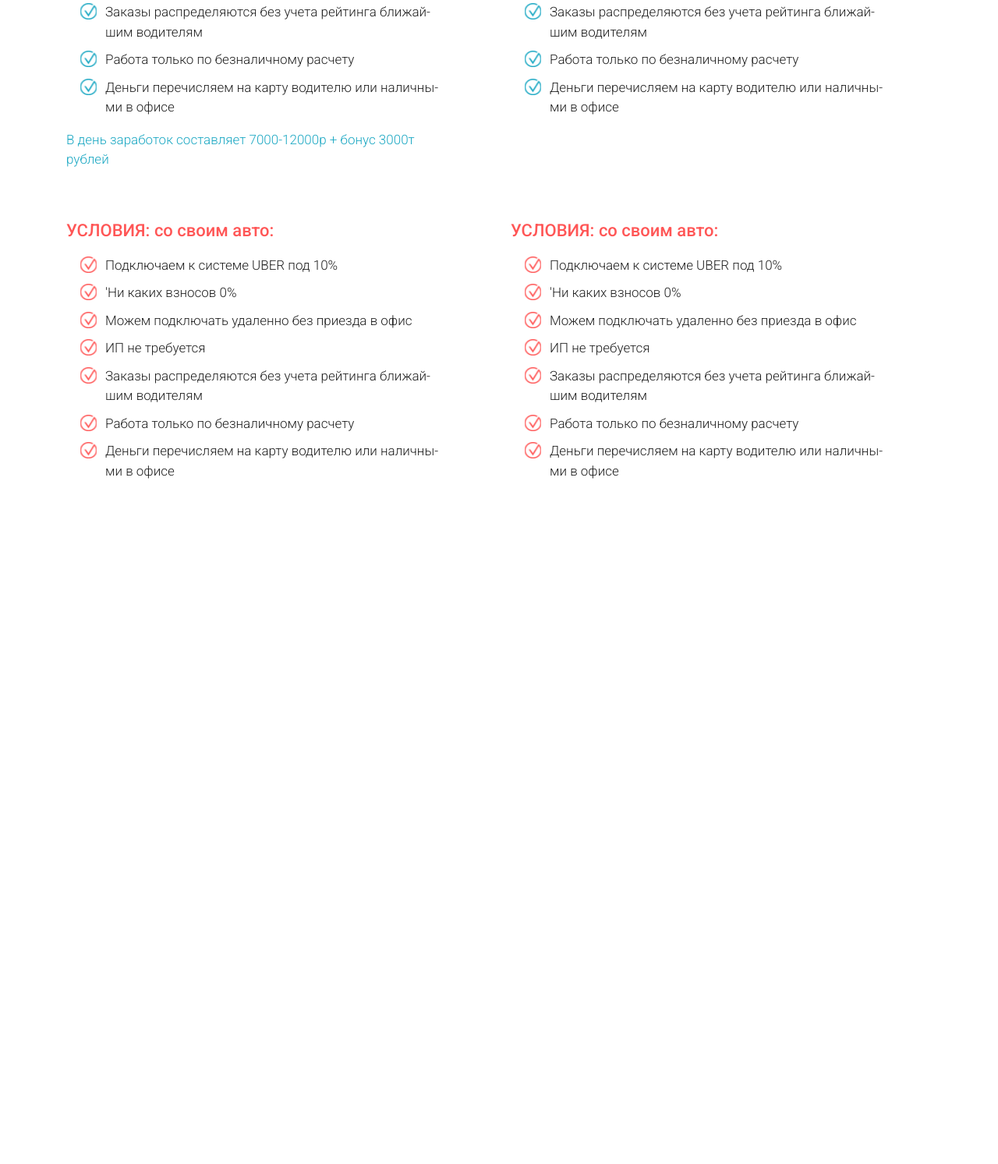
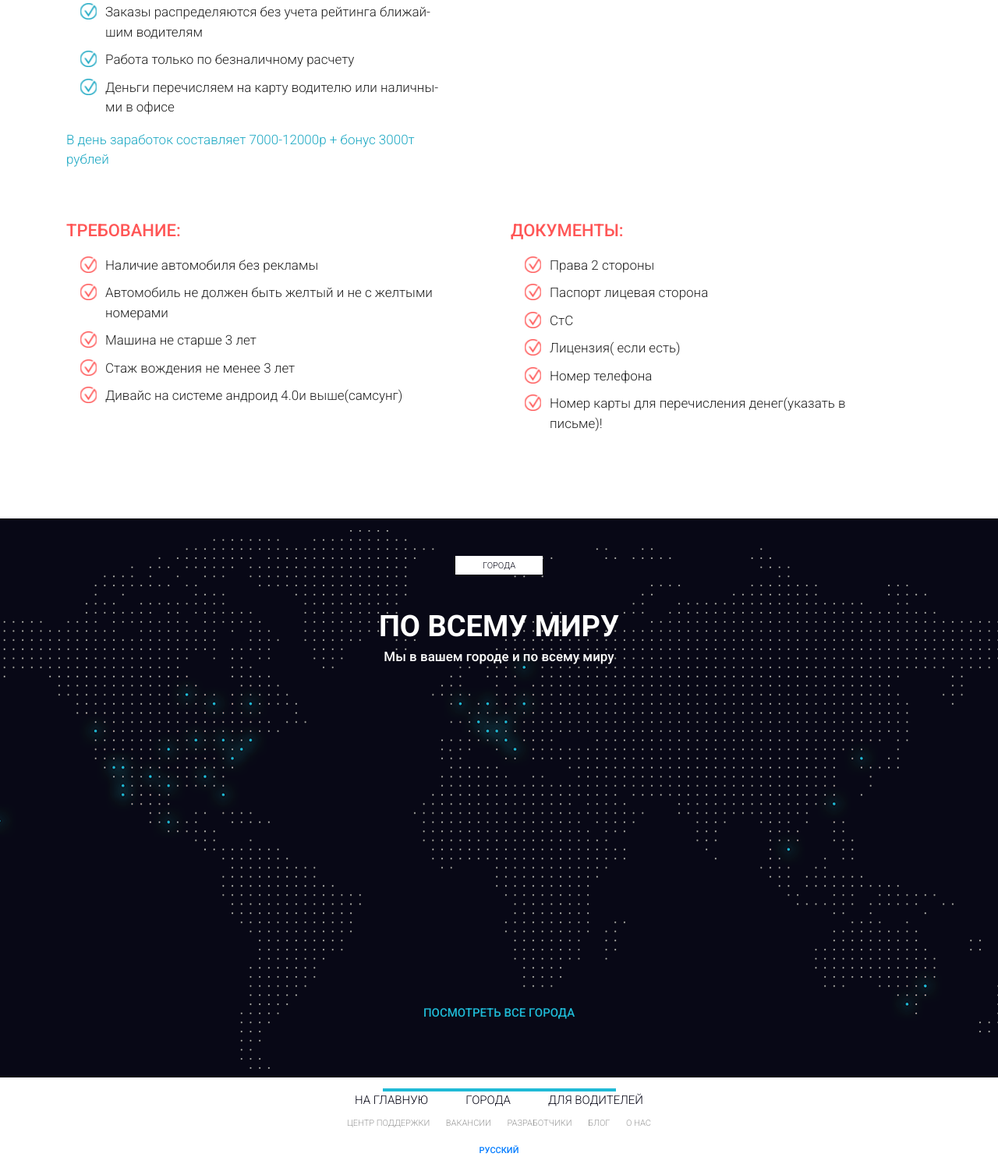
Before and after one commit to Igor2975/Uber_sass_Bootstrap, a plain HTML site: page src/index.html in a window 1280 px wide. Shown: the part 4167-5660 px from the top of the page at 78% size. Before the commit the page ends 4893 px from the top, so only its background shows below. Drawn offline with Linux system fonts and the light colour scheme.

Commit message:
Create MAP and FOOTER

```diff
--- a/src/index.html
+++ b/src/index.html
@@ -259,49 +259,70 @@
         </div>
             <div class="col-md-6">
                     <div class="require_block">
-                     <div class="require_title">УСЛОВИЯ: со своим авто:</div>
+                     <div class="require_title">УСЛОВИЯ: на авто компании:</div>
                      <ul class="require_list">
-                         <li>Подключаем к системе UBER под 10%</li>
-                         <li>'Ни каких взносов 0%</li>
-                         <li>Можем подключать удаленно без приезда в офис</li>
-                         <li>ИП не требуется</li>
-                         <li>Заказы распределяются без учета рейтинга ближай-<br>шим водителям</li>
-                         <li>Работа только по безналичному расчету</li>
-                         <li>Деньги перечисляем на карту водителю или наличны-<br>ми в офисе</li>
+                         <li>Предоставляем авто без залога</li>
+                         <li>Без ежедневных выплат по аренде</li>
+                         <li>Среда пятница и суббота работа на компанию остальные дни вы работаете на себя</li>
                      </ul>
                     </div>
             </div>
             <div class="col-md-6">
                 <div class="require_block require_block_nmb red_descr">
-                    <div class="require_title">УСЛОВИЯ: со своим авто:</div>
+                    <div class="require_title">ТРЕБОВАНИЕ:</div>
                     <ul class="require_list">
-                        <li>Подключаем к системе UBER под 10%</li>
-                        <li>'Ни каких взносов 0%</li>
-                        <li>Можем подключать удаленно без приезда в офис</li>
-                        <li>ИП не требуется</li>
-                        <li>Заказы распределяются без учета рейтинга ближай-<br>шим водителям</li>
-                        <li>Работа только по безналичному расчету</li>
-                        <li>Деньги перечисляем на карту водителю или наличны-<br>ми в офисе</li>
+                        <li>Наличие автомобиля без рекламы</li>
+                        <li>Автомобиль не должен быть желтый и не с желтыми номерами</li>
+                        <li>Машина не старше 3 лет</li>
+                        <li>Стаж вождения не менее 3 лет</li>
+                        <li> Дивайс на системе андроид 4.0и выше(самсунг)</li>
                     </ul>
                    </div>
             </div>
             <div class="col-md-6">
                 <div class="require_block require_block_nmb red_descr">
-                    <div class="require_title">УСЛОВИЯ: со своим авто:</div>
+                    <div class="require_title">ДОКУМЕНТЫ:</div>
                     <ul class="require_list">
-                        <li>Подключаем к системе UBER под 10%</li>
-                        <li>'Ни каких взносов 0%</li>
-                        <li>Можем подключать удаленно без приезда в офис</li>
-                        <li>ИП не требуется</li>
-                        <li>Заказы распределяются без учета рейтинга ближай-<br>шим водителям</li>
-                        <li>Работа только по безналичному расчету</li>
-                        <li>Деньги перечисляем на карту водителю или наличны-<br>ми в офисе</li>
+                        <li>Права 2 стороны</li>
+                        <li>Паспорт лицевая сторона</li>
+                        <li>СтС</li>
+                        <li>Лицензия( если есть)</li>
+                        <li>Номер телефона</li>
+                        <li>Номер карты для перечисления денег(указать в письме)!</li>
                     </ul>
                    </div>
             </div>
         </div>
         </div>
     </section>
+    <section class="map">
+        <div class="container">
+            <div class="label label_white">города</div>
+            <div class="title title_white">По всему миру</div>
+            <div class="subtitle subtitle_white">Мы в вашем городе и по всему миру</div>
+            <a href="#" class="map_descr">посмотреть все города</a>
+        </div>
+    </section>
+    <section class="footer">
+        <div class="footer_line"></div>
+        <div class="footer_links">
+            <div class="footer_links_main">
+                <a href="#">на главную</a>
+                <a href="#">города</a>
+                <a href="#">для водителей</a>
+            </div>
+            <div class="footer_links_sub">
+                <a href="#">центр поддержки</a>
+                <a href="#">вакансии</a>
+                <a href="#">разработчики</a>
+                <a href="#">блог</a>
+                <a href="#">о нас</a>
+            </div>
+            <div class="footer_lang">
+                <a href="#">русский</a>
+            </div>
+        </div>
+    </section>
 
 </body>
 </html>
--- a/src/sass/style.sass
+++ b/src/sass/style.sass
@@ -328,3 +328,63 @@
       li
         &:before
           background: url(../icons/check_red.png) center (center / cover)no-repeat
+.map
+  min-height: 717px
+  position: relative
+  padding: 48px 0
+  background: url(../img/map.png) center (center / cover)no-repeat
+  &_descr
+    position: absolute
+    font-size: 15px
+    line-height: 68px
+    font-weight: 400
+    text-transform: uppercase
+    color: #1fbad6
+    left:50%
+    transform: translateX(-50%)
+    bottom: 49px
+    &:hover
+      text-decoration: none
+      color: #fff
+.footer
+  min-height: 5250px
+  padding: 14px 23px 38px 23px
+  a
+    &:hover
+      text-decoration: none
+      color: red
+  &_line
+    width: 299px
+    height: 4px
+    background-color: #1fbad6
+    margin: 0 auto
+  &_links
+    width: 390px
+    margin: 0 auto
+    &_main
+      padding: 0 10px
+      display: flex
+      justify-content: space-between
+      a
+       font-size: 15px
+       font-weight: 300
+       text-transform: uppercase
+       color: #070716
+    &_sub
+      display: flex
+      justify-content: space-between
+      margin-top: 10px
+      a
+        font-size: 11px
+        font-weight: 300
+        text-transform: uppercase
+        color: #999999
+  &_lang
+    display: block
+    margin: 0 auto
+    text-align: center
+    font-size: 11px
+    font-weight: 400
+    text-transform: uppercase
+    color: #1fbad6
+    margin-top: 19px
```
Also changed, not shown: src/css/style.min.css, 2 other files.
